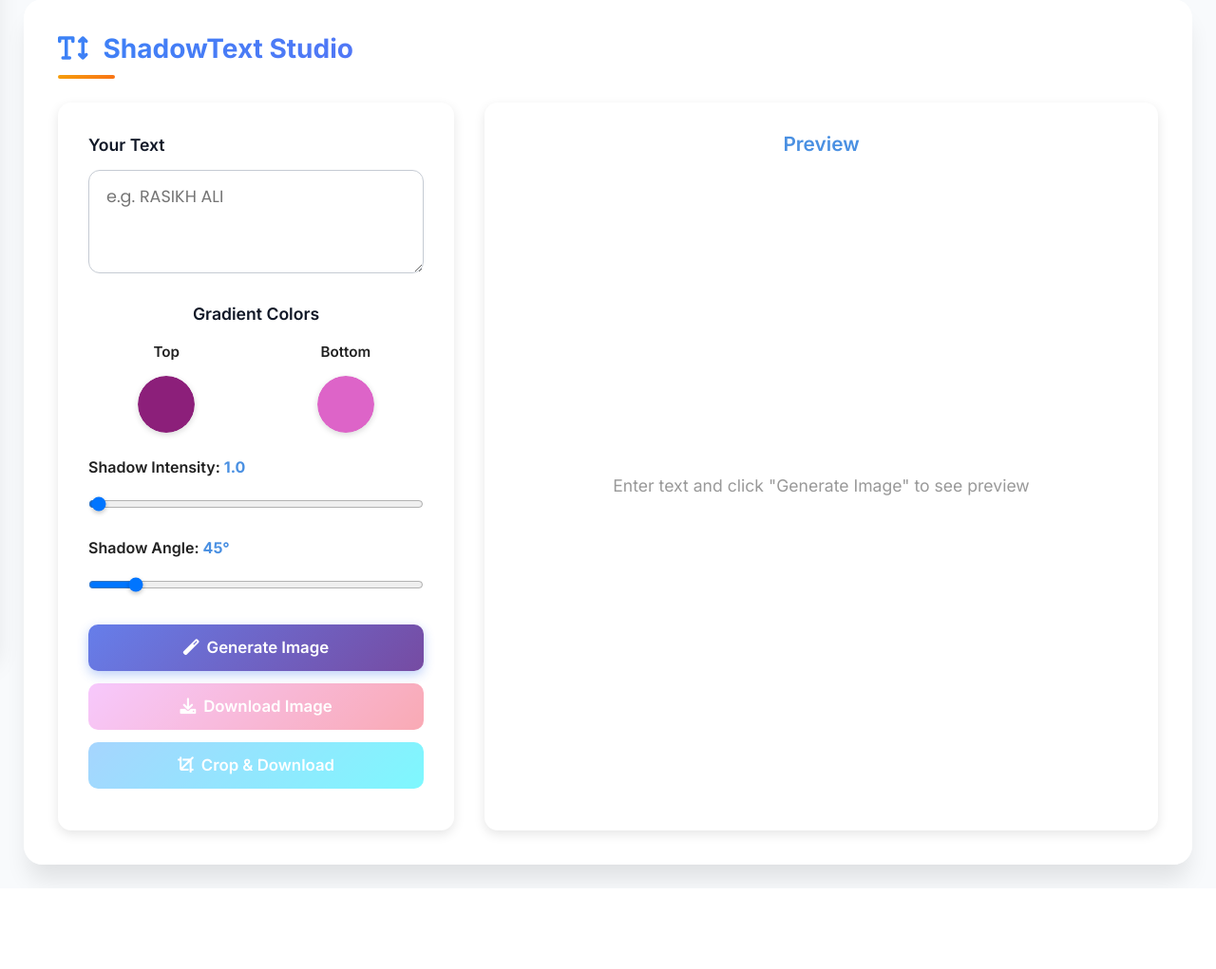
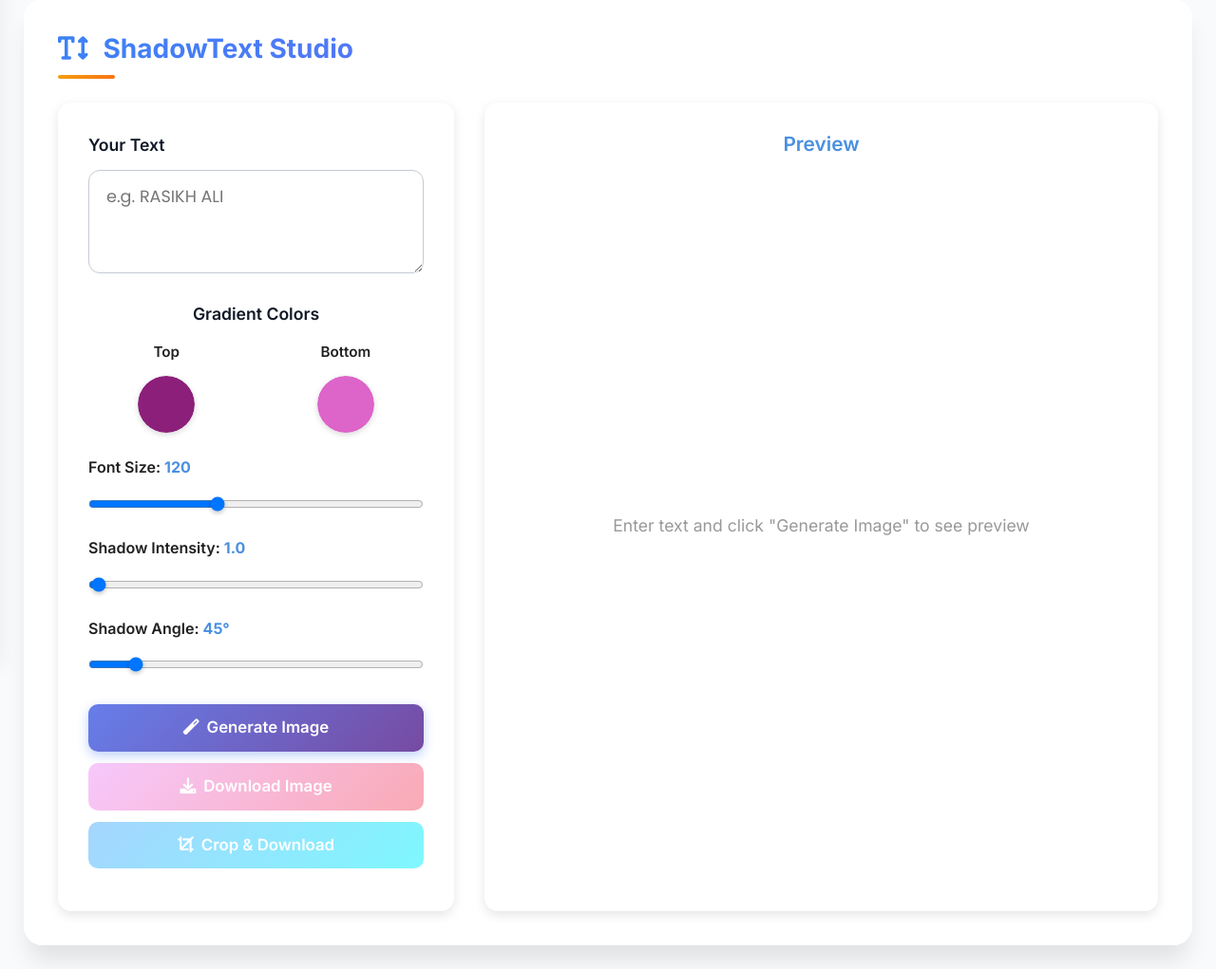
Before and after one commit to RasikhAli/Superior-Academic-Tool, a Flask app: page / in a window 1280 px wide, after a click on "ShadowText Studio". Shown: the part 116-1137 px from the top of the page at 95% size. Before the commit the page ends 1051 px from the top, so only its background shows below. Run offline with Flask 3, Linux system fonts and the light colour scheme; some libraries are stand-ins or nearby versions.

Commit message:
Update: updated for Fall-25 & Spring-26 - version 1.0 & fixed some issues

```diff
--- a/app.py
+++ b/app.py
@@ -639,4 +639,4 @@ def download_section_by_semester(semester):
     )
 
 if __name__ == '__main__':
-    app.run(debug=True)
+    app.run(debug=True, port=5005)
--- a/templates/index.html
+++ b/templates/index.html
@@ -355,6 +355,13 @@
                                 </div>
 
                                 <div class="slider-group">
+                                    <label for="shadowtext-font-size">
+                                        Font Size: <span id="shadowtext-font-size-value" style="color: #4a90e2; font-weight: 700;">120</span>
+                                    </label>
+                                    <input id="shadowtext-font-size" name="font_size" type="range" min="40" max="250" step="5" value="120" />
+                                </div>
+
+                                <div class="slider-group">
                                     <label for="shadowtext-alpha">
                                         Shadow Intensity: <span id="shadowtext-alpha-value" style="color: #4a90e2; font-weight: 700;">1.0</span>
                                     </label>
@@ -590,6 +597,11 @@
     // ShadowText Studio JavaScript
     let shadowTextImageGenerated = false;
 
+    // Update font size value display
+    document.getElementById('shadowtext-font-size').addEventListener('input', function() {
+        document.getElementById('shadowtext-font-size-value').textContent = this.value;
+    });
+
     // Update alpha value display
     document.getElementById('shadowtext-alpha').addEventListener('input', function() {
         document.getElementById('shadowtext-alpha-value').textContent = this.value;
@@ -606,6 +618,7 @@
             name: formData.get('name') || 'RASIKH ALI',
             color_top: formData.get('color_top'),
             color_bottom: formData.get('color_bottom'),
+            font_size: formData.get('font_size'),
             alpha: formData.get('alpha'),
             angle: formData.get('angle')
         };
```
Also changed, not shown: shadowtext_studio.py (+5 -4 lines), static/generated.png.
